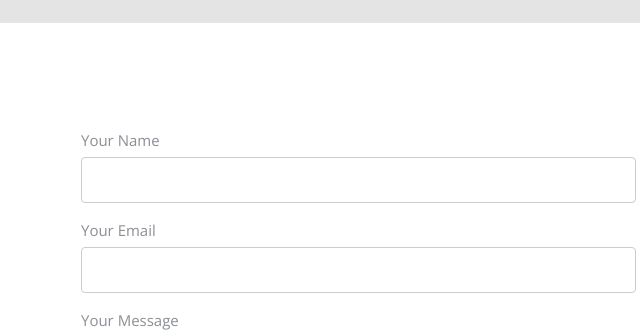
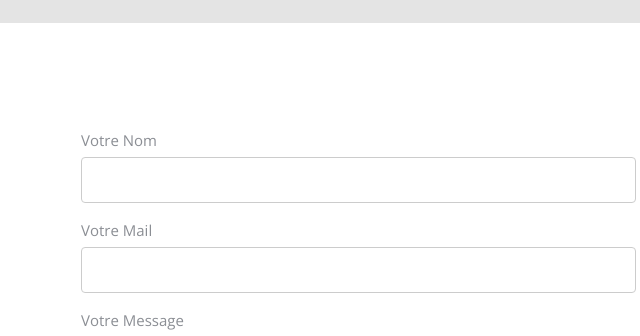
Before and after one commit to Elisemhe/SiteResto, a website: page resto/index.html in a window 1280 px wide. Shown: the part 6420-6756 px from the top of the page, 574-1214 px from the left. Drawn offline with nearby package versions, Linux system fonts and the light colour scheme; files whose address does not match are found by name.

Commit message:
Traduction des éléments du formulaire en bas de page

```diff
--- a/resto/index.html
+++ b/resto/index.html
@@ -439,19 +439,19 @@
           <div class="col-md-6 col-md-push-1 probootstrap-animate">
             <form method="post" class="probootstrap-form">
               <div class="form-group">
-                <label for="c_name">Your Name</label>
+                <label for="c_name">Votre Nom</label>
                 <div class="form-field">
                   <input type="text" id="c_name" class="form-control">
                 </div>
               </div>
               <div class="form-group">
-                <label for="c_email">Your Email</label>
+                <label for="c_email">Votre Mail</label>
                 <div class="form-field">
                   <input type="text" id="c_email" class="form-control">
                 </div>
               </div>
               <div class="form-group">
-                <label for="c_message">Your Message</label>
+                <label for="c_message">Votre Message</label>
                 <div class="form-field">
                   <textarea name="c_message" id="c_message" cols="30" rows="10" class="form-control"></textarea>
                 </div>
```
